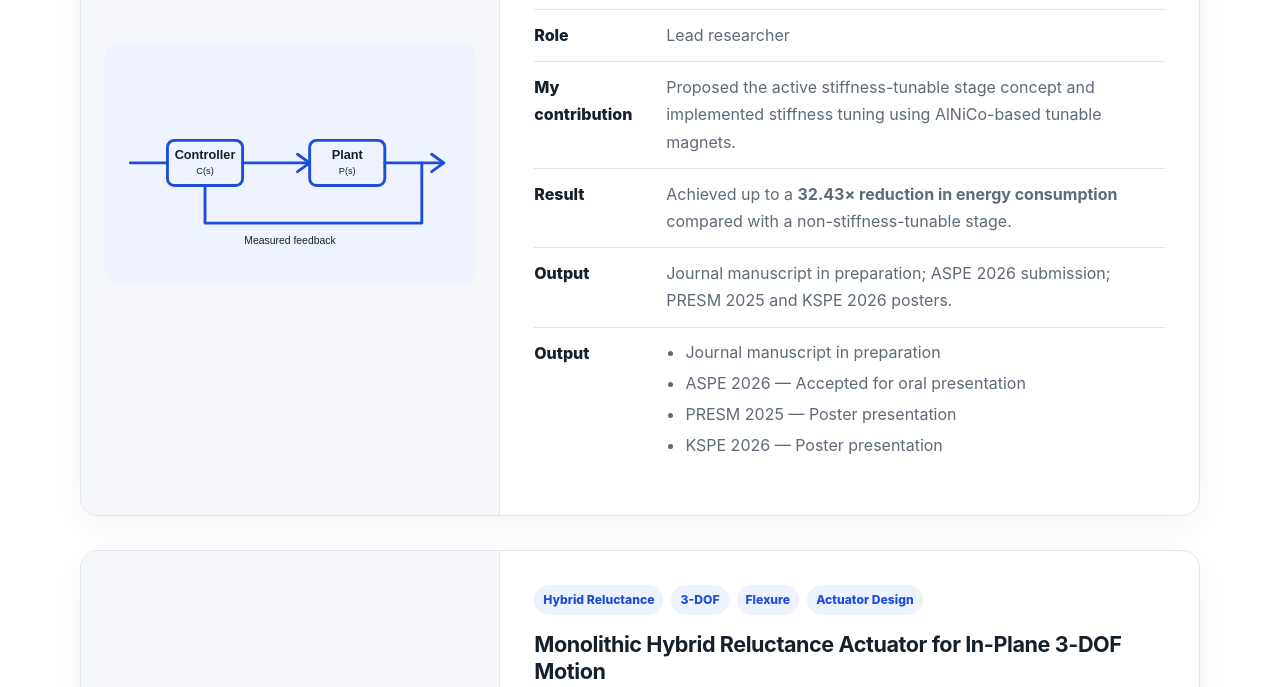
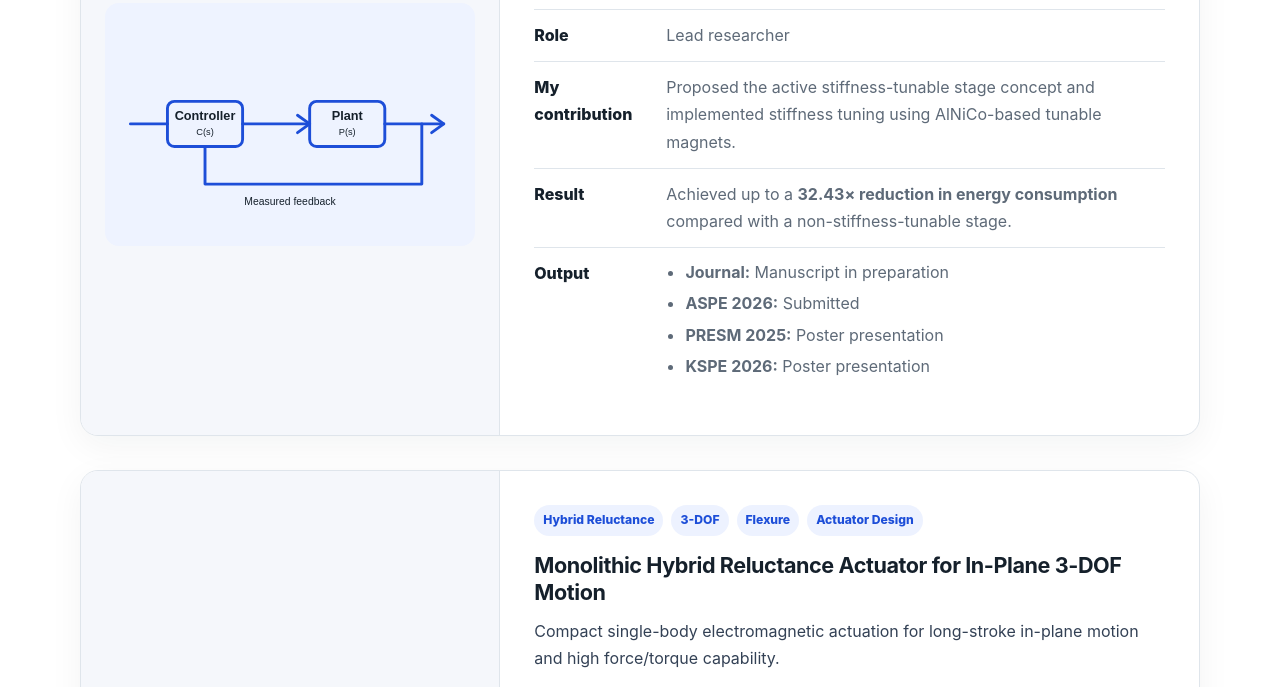
Before and after one commit to donghyeonpark1206/donghyeonpark1206.github.io, a plain HTML site: page index.html in a window 1280 px wide. Shown: the part 1454-2141 px from the top of the page. Drawn offline with Linux system fonts and the light colour scheme.

Commit message:
Update index.html

```diff
--- a/index.html
+++ b/index.html
@@ -125,22 +125,19 @@
                   <dt>Result</dt>
                   <dd>Achieved up to a <strong>32.43× reduction in energy consumption</strong> compared with a non-stiffness-tunable stage.</dd>
                 </div>
-                <div>
-                  <dt>Output</dt>
-                  <dd>Journal manuscript in preparation; ASPE 2026 submission; PRESM 2025 and KSPE 2026 posters.</dd>
-                </div>
 
                 <div>
                   <dt>Output</dt>
                   <dd>
                   <ul class="output-list">
-                  <li>Journal manuscript in preparation</li>
-                  <li>ASPE 2026 — Accepted for oral presentation</li>
-                  <li>PRESM 2025 — Poster presentation</li>
-                  <li>KSPE 2026 — Poster presentation</li>
+                    <li><strong>Journal:</strong> Manuscript in preparation</li>
+                    <li><strong>ASPE 2026:</strong> Submitted</li>
+                    <li><strong>PRESM 2025:</strong> Poster presentation</li>
+                    <li><strong>KSPE 2026:</strong> Poster presentation</li>
                   </ul>
                   </dd>
                 </div>
+
               </dl>
             </div>
           </article>
```
